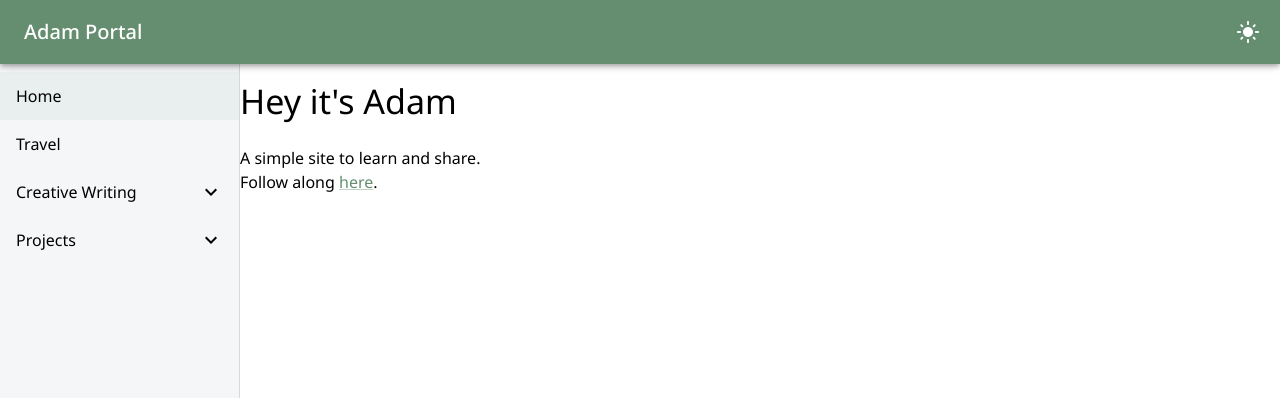
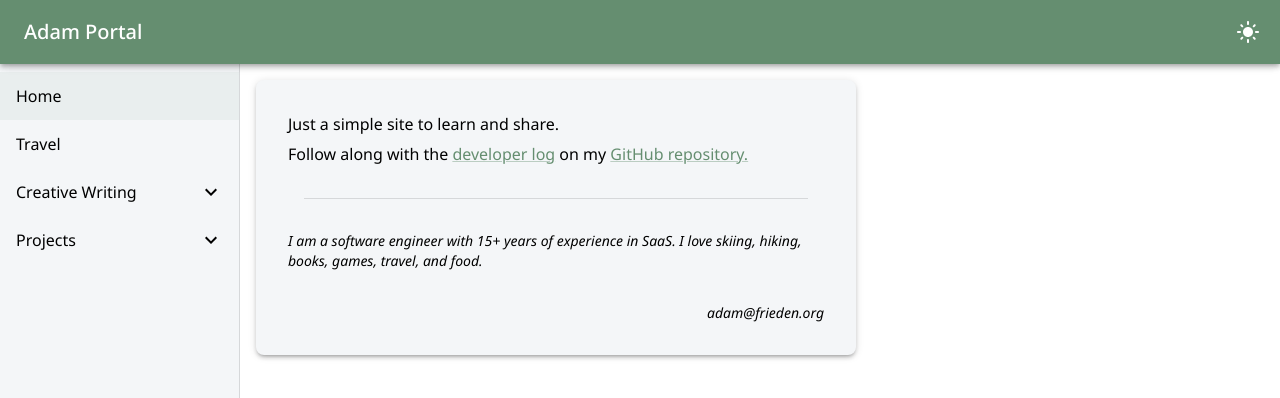
Before and after one commit to AdamFrieden/AdamPortal, a React (Vite) app: page / in a window 1280 px wide. Shown: the top 398 px of the page. Built offline with nearby package versions, Linux system fonts and the light colour scheme.

Commit message:
making the home page nicer

```diff
--- a/src/components/MainContent.tsx
+++ b/src/components/MainContent.tsx
@@ -1,24 +1,53 @@
-// components/MainContent.tsx
-import { Box, Typography, Link } from '@mui/material';
+import { Box, Typography, Link, Paper, Divider } from '@mui/material';
+import EmailIcon from '@mui/icons-material/Email';
 
 const MainContent = () => {
   return (
-    <Box>
-      <Typography variant="h4">Hey it's Adam</Typography>
-      <br/>
-      <Typography>
-          A simple site to learn and share.
-      </Typography>
-      <Typography>
-          {`Follow along `}
+    <Box
+      sx={{
+        display: 'flex',
+        flexDirection: 'column',
+        alignItems: 'top',
+        // justifyContent: 'center',
+        minHeight: '100vh',
+        // p: 3
+      }}
+    >
+      <Paper elevation={3} sx={{ width: '100%', maxWidth: 600, p: 4, m: 2 }}>
+        <Typography variant="body1" gutterBottom>
+          Just a simple site to learn and share.
+        </Typography>
+        <Typography variant="body1" sx={{ mb: 4 }}>
+          {`Follow along with the `}
+          <Link
+            href="https://github.com/AdamFrieden/AdamPortal/blob/main/DevLog.md"
+            target="_blank"
+            rel="noopener noreferrer"
+          >
+            developer log
+          </Link>
+          {` on my `}
           <Link
             href="https://github.com/AdamFrieden/AdamPortal/"
             target="_blank"
             rel="noopener noreferrer"
           >
-            here
-          </Link>.
-      </Typography>
+            GitHub repository.
+          </Link>
+        </Typography>
+        <Divider variant="middle" />
+        <Typography variant="body2" sx={{ mt: 4, fontStyle: 'italic' }}>
+          I am a software engineer with 15+ years of experience in SaaS. I love skiing, hiking, books, games, travel, and food.
+        </Typography>
+        {/* <Typography variant="body2" sx={{ mt: 4, mb: 0, fontStyle: 'italic' }}>
+        </Typography> */}
+        <Box sx={{ mt: 4, display: 'flex', justifyContent: 'flex-end', width: '100%' }}>
+          <Typography variant="body2" sx={{ display: 'flex', mb: 0, alignItems: 'center', fontStyle: 'italic' }}>
+            {/* <EmailIcon sx={{ mr: 1 }} /> */}
+            adam@frieden.org
+          </Typography>
+        </Box>
+      </Paper>
     </Box>
   );
 };
--- a/src/components/PortalLayout.tsx
+++ b/src/components/PortalLayout.tsx
@@ -29,7 +29,7 @@ const PortalLayout = () => {
           isSmallScreen={isSmallScreen}
           onToggleDrawer={handleDrawerToggle}
         />
-        <Box component="main" sx={{ flexGrow: 1, p: 0, overflow: 'auto', mt: 10, display: 'flex'}}>
+        <Box component="main" sx={{ flexGrow: 1, p: 0, overflow: 'auto', mt: 8, display: 'flex'}}>
             {/* spacing to account for the floating toolbar in the header */}
             {/* <Toolbar /> */}
             <Outlet /> {/* Render child routes here */}
```
